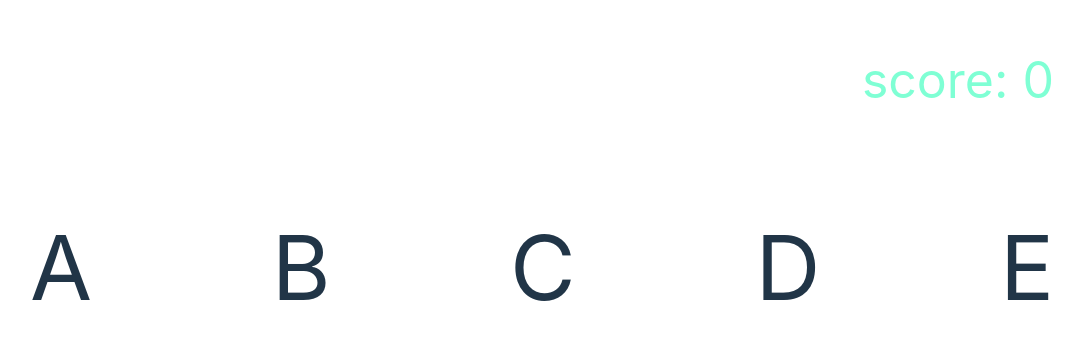
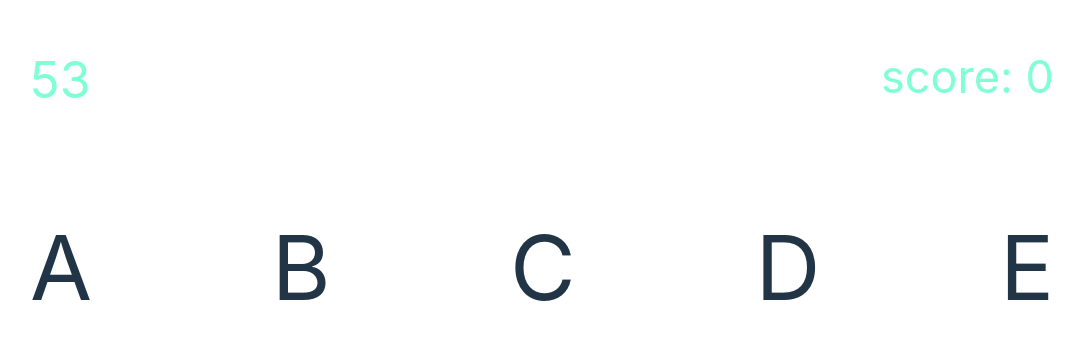
Before and after one commit to ShihYuChang/--svelte, a Svelte app: page / in a window 1280 px wide. Shown: the part 170-510 px from the top of the page, without its empty margins (98-1181 px from the left). Built offline with nearby package versions, Linux system fonts and the light colour scheme.

Commit message:
Adding 60-sec countdown

```diff
--- a/src/App.svelte
+++ b/src/App.svelte
@@ -4,6 +4,7 @@
 
   const initialWords: string[] = ['a', 'b', 'c', 'd', 'e'];
   let score: number = 0;
+  let seconds = 60;
   const [words, dispatch] = reducible(initialWords, reducer);
 
   interface Action {
@@ -15,8 +16,10 @@
     switch (action.type) {
       case 'PRESS_KEY':
         const wordIndex: number = words.indexOf(action.payload);
-        wordIndex !== -1 && score++;
-        words.splice(wordIndex, 1, getRandomCharacter());
+        if (wordIndex !== -1) {
+          score++;
+          words.splice(wordIndex, 1, getRandomCharacter());
+        }
         return words;
       default:
         return words;
@@ -37,12 +40,31 @@
     return alphabet[randomIndex];
   }
 
+  function countdown() {
+    if (seconds > 0) {
+      seconds--;
+    } else {
+      alert('time is up!');
+      clearInterval(countdownInterval);
+      return;
+    }
+  }
+
+  const countdownInterval = setInterval(countdown, 1000);
+
   window.addEventListener('keydown', handleKeyDown);
-  onDestroy(() => window.removeEventListener('keydown', handleKeyDown));
+
+  onDestroy(() => {
+    window.removeEventListener('keydown', handleKeyDown);
+    clearInterval(countdownInterval);
+  });
 </script>
 
 <main>
-  <div class="score">score: {score}</div>
+  <div class="header">
+    <div class="time">{seconds}</div>
+    <div class="score">score: {score}</div>
+  </div>
   <div class="wordWrapper">
     {#each $words as word}
       <div class="word">{word.toUpperCase()}</div>
@@ -51,12 +73,19 @@
 </main>
 
 <style>
-  .score {
+  .header {
     width: 100%;
     display: flex;
-    justify-content: end;
+    justify-content: space-between;
+    color: aquamarine;
+  }
+
+  .time {
     font-size: 50px;
-    color: aquamarine;
+  }
+
+  .score {
+    font-size: 45px;
   }
 
   .wordWrapper {
```
